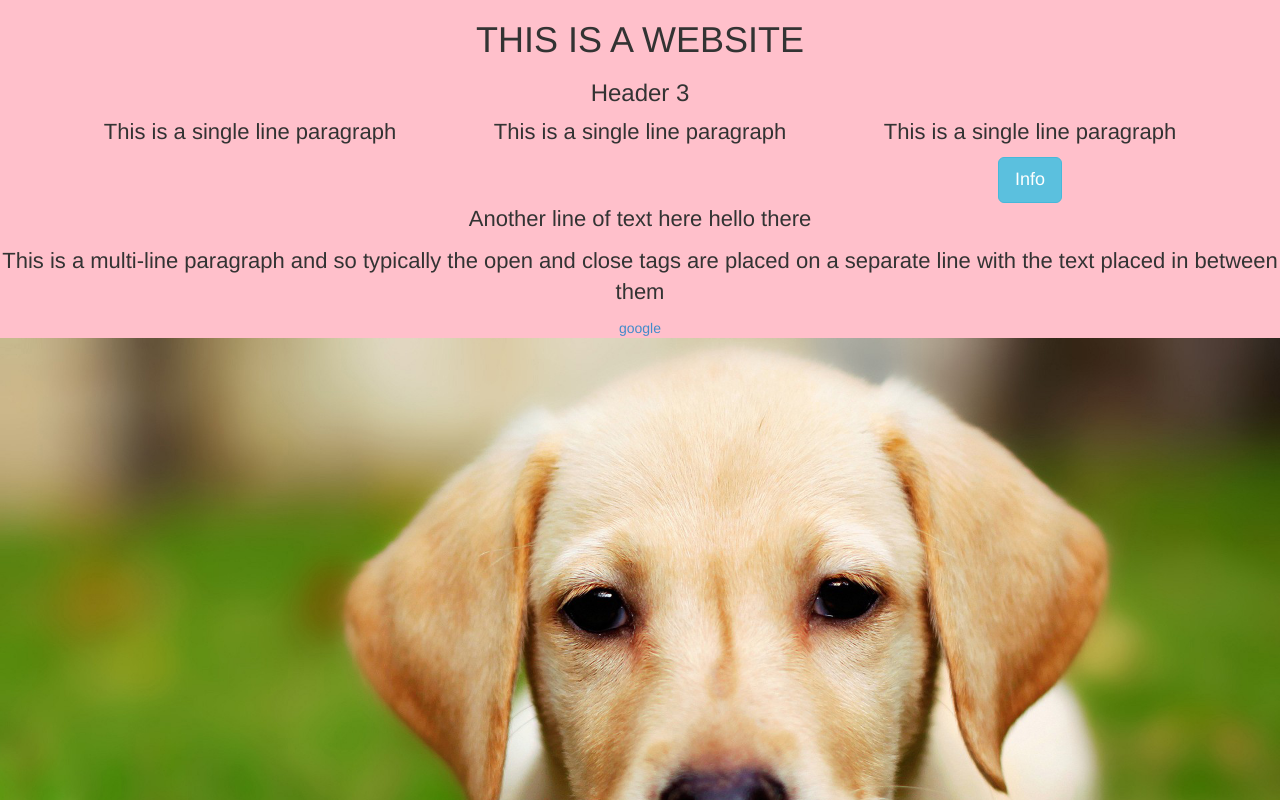
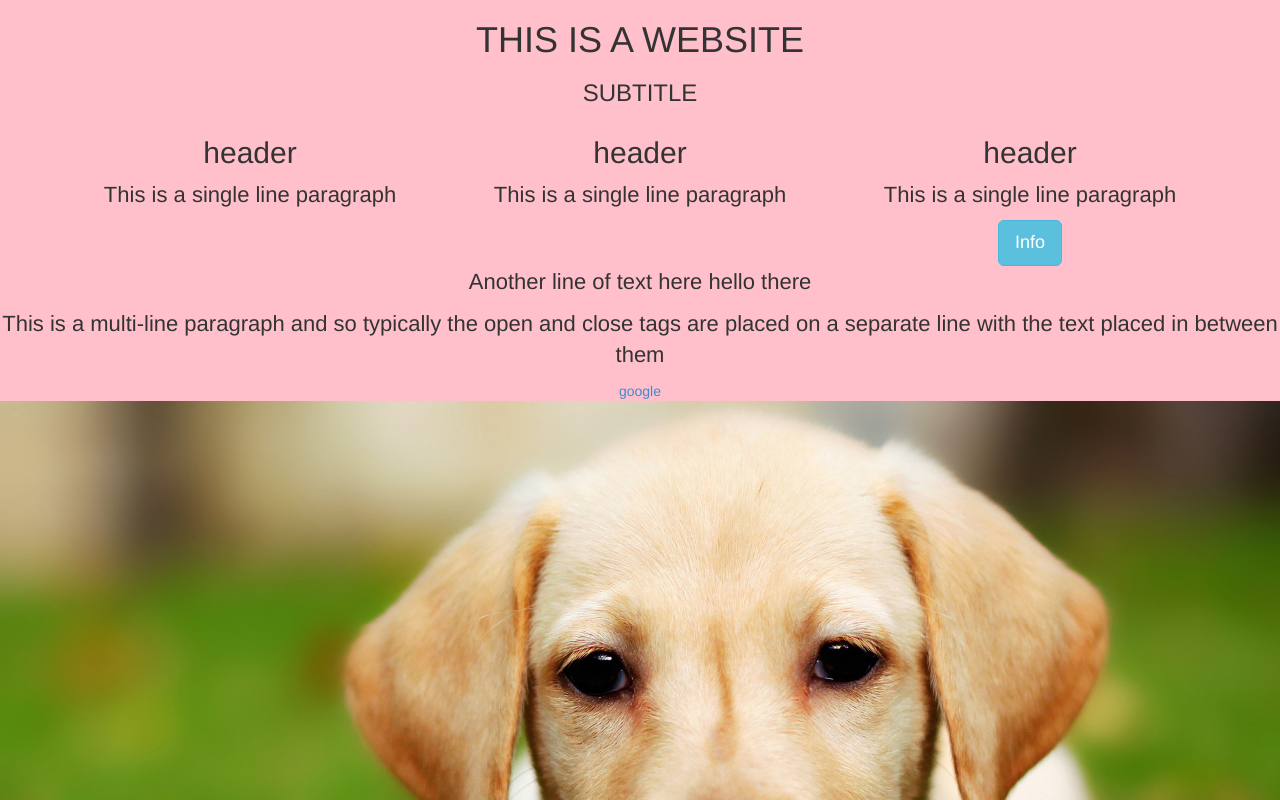
Before and after one commit to mmaxwell080/mmaxwell080.github.io, a plain HTML site: page index.html in a window 1280 px wide. Shown: the top 800 px of the page. Drawn offline with Linux system fonts and the light colour scheme.

Commit message:
CHANGING HEADERS

```diff
--- a/index.html
+++ b/index.html
@@ -9,19 +9,22 @@
  </head>
  <body>
  	<h1>  THIS IS A WEBSITE </h1>
- 	<h3> Header 3 </h3>
+ 	<h3> SUBTITLE </h3>
 
  	<div class="container">
 
  		<div class="row">
 
  			<div class="col-sm-4">
+ 				<h2> header </h2>
  				<p> This is a single line paragraph </P>
  			</div>
  			<div class="col-sm-4">
+ 				<h2> header </h2>
  				<p> This is a single line paragraph </P>
  			</div>
  			<div class="col-sm-4">
+ 				<h2> header </h2>
  				<p> This is a single line paragraph </P>
  					<button type="button" class="btn btn-lg btn-info">Info</button>
  			</div>
```
